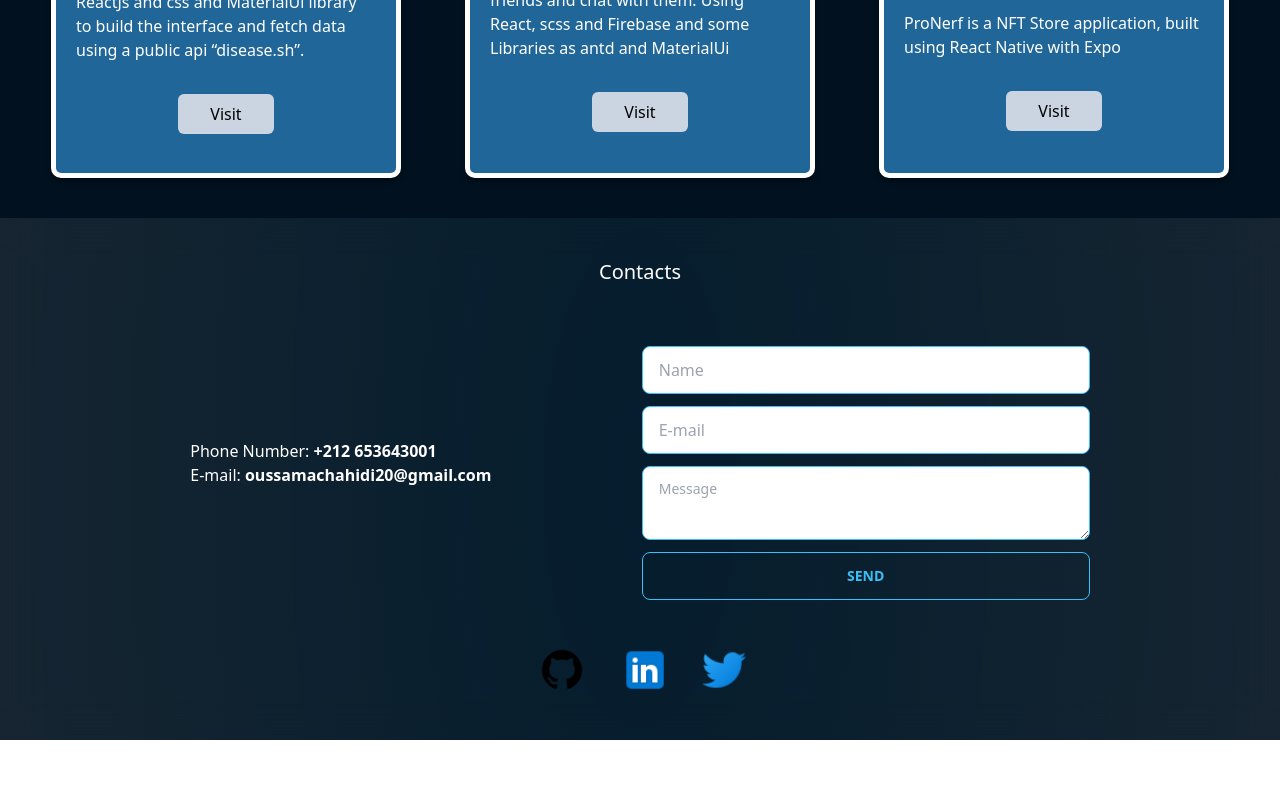
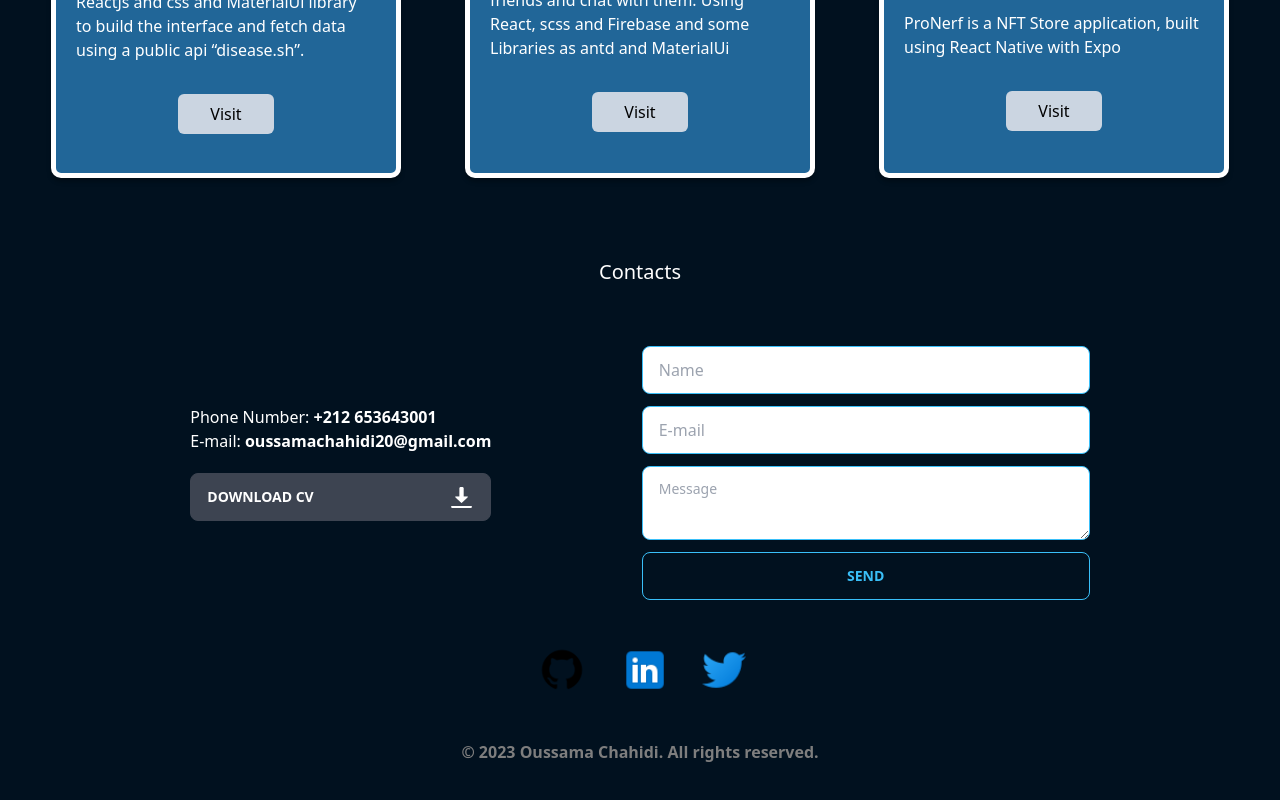
Before and after one commit to oussamachah2020/portfolio, a Next.js app: page / in a window 1280 px wide. Shown: the part 1822-2622 px from the top of the page. Before the commit the page ends 2562 px from the top, so only its background shows below. Built offline with nearby package versions, Linux system fonts and the light colour scheme.

Commit message:
FEAT(): Resume download

```diff
--- a/app/components/Contact.tsx
+++ b/app/components/Contact.tsx
@@ -1,10 +1,11 @@
 import Image from "next/image";
 import Link from "next/link";
 import React from "react";
+import DownloadIcon from "@/public/assets/downloadIcon.png";
 
 const Contact = () => {
   return (
-    <div className="contact mt-10 p-10">
+    <div className=" mt-10 p-10">
       <h2 className="text-center text-xl">Contacts</h2>
       <div className="flex flex-wrap justify-evenly items-center mt-10 md:flex:flex-nowrap">
         <div>
@@ -15,6 +16,17 @@ const Contact = () => {
             E-mail:{" "}
             <span className="font-bold">oussamachahidi20@gmail.com</span>
           </p>
+          <a href="/Resume.pdf" download>
+            <button className="btn btn-neutral w-full mt-5 flex justify-between">
+              Download CV
+              <Image
+                src={DownloadIcon}
+                alt="downalodIcon"
+                width={25}
+                height={25}
+              />
+            </button>
+          </a>
         </div>
         <div className="mt-5 flex flex-wrap justify-between items-center md:flex-nowrap">
           <form className="flex flex-wrap justify-center items-center gap-3 max-w-md">
@@ -67,6 +79,11 @@ const Contact = () => {
           />
         </Link>
       </section>
+      <div>
+        <p className="text-center mt-10 font-semibold text-[#7e7e7e]">
+          &copy; 2023 Oussama Chahidi. All rights reserved.
+        </p>
+      </div>
     </div>
   );
 };
--- a/app/data/projects.ts
+++ b/app/data/projects.ts
@@ -17,7 +17,6 @@ export const projects = [
     resize: false,
     link: "https://matrix-sigma.vercel.app/",
   },
-
   {
     id: 4,
     image: "/assets/project4.png",
```
Also changed, not shown: public/assets/downloadIcon.png (added), 1 other file (tests, documents, lock files or other folders).
